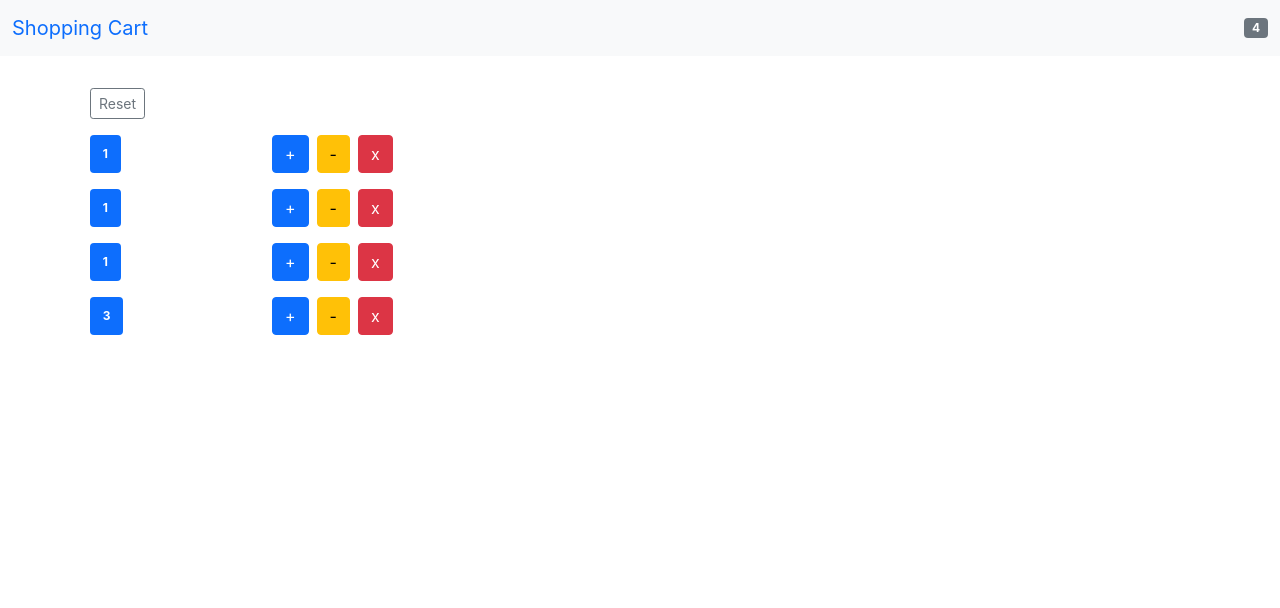
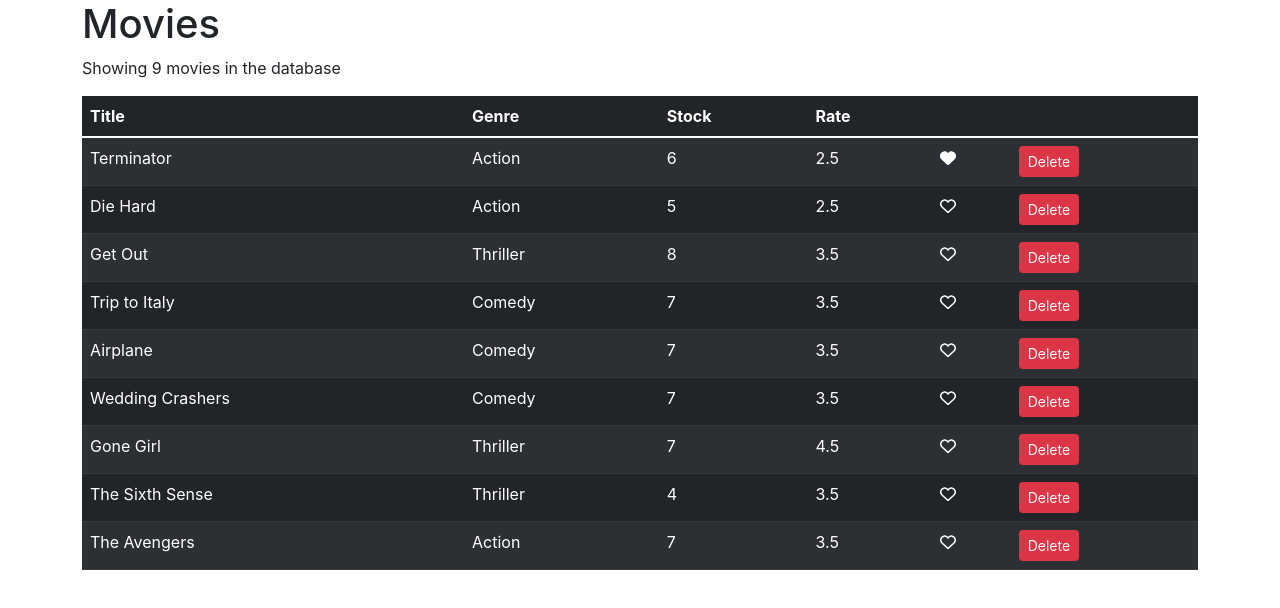
Before and after one commit to nimakarimi76/Friends-list, a React (Create React App) app in the folder mosh/: page / in a window 1280 px wide. Shown: the top 608 px of the page. Built offline with nearby package versions, Linux system fonts and the light colour scheme.

Commit message:
like btn

```diff
--- a/mosh/package.json
+++ b/mosh/package.json
@@ -3,9 +3,14 @@
   "version": "0.1.0",
   "private": true,
   "dependencies": {
+    "@fortawesome/fontawesome-svg-core": "^6.1.2",
+    "@fortawesome/free-regular-svg-icons": "^6.1.2",
+    "@fortawesome/free-solid-svg-icons": "^6.1.2",
+    "@fortawesome/react-fontawesome": "^0.2.0",
     "@testing-library/jest-dom": "^5.16.5",
     "@testing-library/react": "^13.3.0",
     "@testing-library/user-event": "^13.5.0",
+    "babel-plugin-macros": "^3.1.0",
     "bootstrap": "^5.2.0",
     "react": "^18.2.0",
     "react-dom": "^18.2.0",
--- /dev/null
+++ b/mosh/src/components/common/like.jsx
@@ -0,0 +1,21 @@
+import React from "react";
+import { FontAwesomeIcon } from "@fortawesome/react-fontawesome";
+import { faHeart as fullHeart } from "@fortawesome/free-solid-svg-icons";
+import { faHeart as emptyHeart } from "@fortawesome/free-regular-svg-icons";
+
+const Like = (props) => {
+  let likeIcon = (
+    <FontAwesomeIcon
+      cursor="pointer"
+      icon={props.liked ? fullHeart : emptyHeart}
+    />
+  );
+
+  return (
+    <div cursor="pointer" onClick={props.toggleLikedIcon}>
+      {likeIcon}
+    </div>
+  );
+};
+
+export default Like;
--- a/mosh/src/components/movies.jsx
+++ b/mosh/src/components/movies.jsx
@@ -1,5 +1,6 @@
 import React, { Component } from "react";
 import { getMovies, getMovie, deleteMovie } from "../services/fakeMovieService";
+import Like from "./common/like";
 
 class Movies extends Component {
   state = {
@@ -9,17 +10,30 @@ class Movies extends Component {
   handleDeleteMovie = (id) => {
     this.setState(deleteMovie(id));
   };
+
+  handleLike = (movie) => {
+    const movies = [...this.state.movies];
+    const index = movies.indexOf(movie);
+    movies[index] = { ...movies[index] };
+    movies[index].liked = !movies[index].liked; //* if it's true it becomes false, otherwise it becomes true
+    this.setState({ movies });
+  };
+
   render() {
     const { length: count } = this.state.movies;
     if (count === 0)
       return <h3 className="p-3">There is no movie available"</h3>;
     return (
       <div className="container">
+        <i className="fa fa-heart-o" aria-hidden="true"></i>
+        <i className="fa fa-heart" aria-hidden="true"></i>
+
         <h1>Movies</h1>
         {this.tableOfMovies()}
       </div>
     );
   }
+
   tableOfMovies = () => {
     return (
       <React.Fragment>
@@ -32,6 +46,7 @@ class Movies extends Component {
               <th>Stock</th>
               <th>Rate</th>
               <th></th>
+              <th></th>
             </tr>
           </thead>
           <tbody>
@@ -41,6 +56,12 @@ class Movies extends Component {
                 <td>{movie.genre.name}</td>
                 <td>{movie.numberInStock}</td>
                 <td>{movie.dailyRentalRate}</td>
+                <td>
+                  <Like
+                    toggleLikedIcon={() => this.handleLike(movie)}
+                    liked={movie.liked}
+                  />
+                </td>
                 <td>
                   <button
                     onClick={() => this.handleDeleteMovie(movie._id)}
--- a/mosh/src/index.js
+++ b/mosh/src/index.js
@@ -3,14 +3,14 @@ import ReactDOM from "react-dom/client";
 import "./index.css";
 import reportWebVitals from "./reportWebVitals";
 // import Counters from "./components/counters";
-// import Movies from "./components/movies";
+import Movies from "./components/movies";
 import App from "./App";
 
 const root = ReactDOM.createRoot(document.getElementById("root"));
 root.render(
   <React.StrictMode>
-    <App />
-    {/* <Movies /> */}
+    {/* <App /> */}
+    <Movies />
   </React.StrictMode>
 );
 
--- a/mosh/src/services/fakeMovieService.js
+++ b/mosh/src/services/fakeMovieService.js
@@ -7,64 +7,65 @@ const movies = [
     genre: { _id: "5b21ca3eeb7f6fbccd471818", name: "Action" },
     numberInStock: 6,
     dailyRentalRate: 2.5,
-    publishDate: "2018-01-03T19:04:28.809Z"
+    publishDate: "2018-01-03T19:04:28.809Z",
+    liked: true,
   },
   {
     _id: "5b21ca3eeb7f6fbccd471816",
     title: "Die Hard",
     genre: { _id: "5b21ca3eeb7f6fbccd471818", name: "Action" },
     numberInStock: 5,
-    dailyRentalRate: 2.5
+    dailyRentalRate: 2.5,
   },
   {
     _id: "5b21ca3eeb7f6fbccd471817",
     title: "Get Out",
     genre: { _id: "5b21ca3eeb7f6fbccd471820", name: "Thriller" },
     numberInStock: 8,
-    dailyRentalRate: 3.5
+    dailyRentalRate: 3.5,
   },
   {
     _id: "5b21ca3eeb7f6fbccd471819",
     title: "Trip to Italy",
     genre: { _id: "5b21ca3eeb7f6fbccd471814", name: "Comedy" },
     numberInStock: 7,
-    dailyRentalRate: 3.5
+    dailyRentalRate: 3.5,
   },
   {
     _id: "5b21ca3eeb7f6fbccd47181a",
     title: "Airplane",
     genre: { _id: "5b21ca3eeb7f6fbccd471814", name: "Comedy" },
     numberInStock: 7,
-    dailyRentalRate: 3.5
+    dailyRentalRate: 3.5,
   },
   {
     _id: "5b21ca3eeb7f6fbccd47181b",
     title: "Wedding Crashers",
     genre: { _id: "5b21ca3eeb7f6fbccd471814", name: "Comedy" },
     numberInStock: 7,
-    dailyRentalRate: 3.5
+    dailyRentalRate: 3.5,
   },
   {
     _id: "5b21ca3eeb7f6fbccd47181e",
     title: "Gone Girl",
     genre: { _id: "5b21ca3eeb7f6fbccd471820", name: "Thriller" },
     numberInStock: 7,
-    dailyRentalRate: 4.5
+    dailyRentalRate: 4.5,
   },
   {
     _id: "5b21ca3eeb7f6fbccd47181f",
     title: "The Sixth Sense",
     genre: { _id: "5b21ca3eeb7f6fbccd471820", name: "Thriller" },
     numberInStock: 4,
-    dailyRentalRate: 3.5
+    dailyRentalRate: 3.5,
   },
   {
     _id: "5b21ca3eeb7f6fbccd471821",
     title: "The Avengers",
     genre: { _id: "5b21ca3eeb7f6fbccd471818", name: "Action" },
     numberInStock: 7,
-    dailyRentalRate: 3.5
-  }
+    dailyRentalRate: 3.5,
+  },
 ];
 
 export function getMovies() {
@@ -72,13 +73,13 @@ export function getMovies() {
 }
 
 export function getMovie(id) {
-  return movies.find(m => m._id === id);
+  return movies.find((m) => m._id === id);
 }
 
 export function saveMovie(movie) {
-  let movieInDb = movies.find(m => m._id === movie._id) || {};
+  let movieInDb = movies.find((m) => m._id === movie._id) || {};
   movieInDb.name = movie.name;
-  movieInDb.genre = genresAPI.genres.find(g => g._id === movie.genreId);
+  movieInDb.genre = genresAPI.genres.find((g) => g._id === movie.genreId);
   movieInDb.numberInStock = movie.numberInStock;
   movieInDb.dailyRentalRate = movie.dailyRentalRate;
 
@@ -91,7 +92,7 @@ export function saveMovie(movie) {
 }
 
 export function deleteMovie(id) {
-  let movieInDb = movies.find(m => m._id === id);
+  let movieInDb = movies.find((m) => m._id === id);
   movies.splice(movies.indexOf(movieInDb), 1);
   return movieInDb;
 }
```
Also changed, not shown: 2 other files (tests, documents, lock files or other folders).
